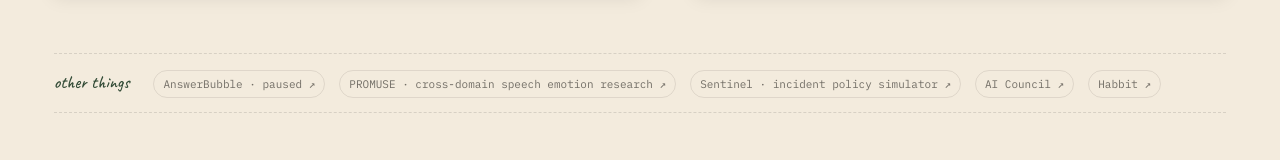
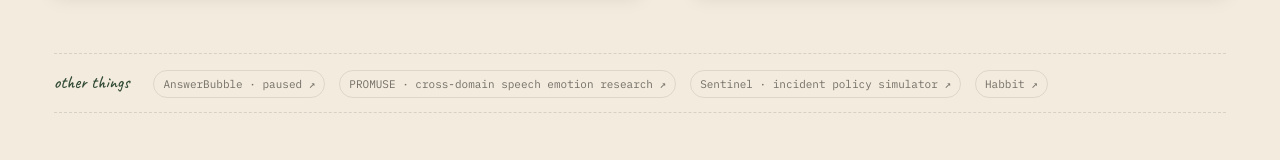
Before and after one commit to Mrudula-itsjuzme/portfolio-site, a React (Vite) app: page / in a window 1280 px wide. Shown: the part 9302-9462 px from the top of the page. Built offline with nearby package versions, Linux system fonts and the light colour scheme.

Commit message:
Remove all incorrectly attributed AI Council entries

```diff
--- a/src/data/lab.js
+++ b/src/data/lab.js
@@ -292,7 +292,6 @@ export const otherBuilds = [
   { name: "AnswerBubble · paused", href: "https://github.com/Mrudula-itsjuzme/Answer_bubble" },
   { name: "PROMUSE · cross-domain speech emotion research", href: "https://github.com/Mrudula-itsjuzme" },
   { name: "Sentinel · incident policy simulator", href: "https://github.com/Mrudula-itsjuzme" },
-  { name: "AI Council", href: "https://pypi.org/project/ai-council-orchestrator/1.0.0/" },
   { name: "Habbit", href: "https://github.com/Mrudula-itsjuzme/mind" },
 ];
 
@@ -621,7 +620,6 @@ export const currentlyBoard = [
 ];
 
 export const sideRepos = [
-  { name: "ai-council", href: "https://github.com/Mrudula-itsjuzme/Ai-Council", note: "multi-model AI coordination library" },
   { name: "eeg-svd", href: "https://github.com/Mrudula-itsjuzme/EEG-signal-reconstruction-using-SVD", note: "SVD-based artifact removal" },
   { name: "aircraft-yolo", href: "https://github.com/Mrudula-itsjuzme/aircraft-data-training", note: "YOLOv8 aircraft detection pipeline" },
   { name: "ai-greenhouse", href: "https://github.com/Mrudula-itsjuzme/ai_greenhouse", note: "Arduino smart greenhouse" },
```
